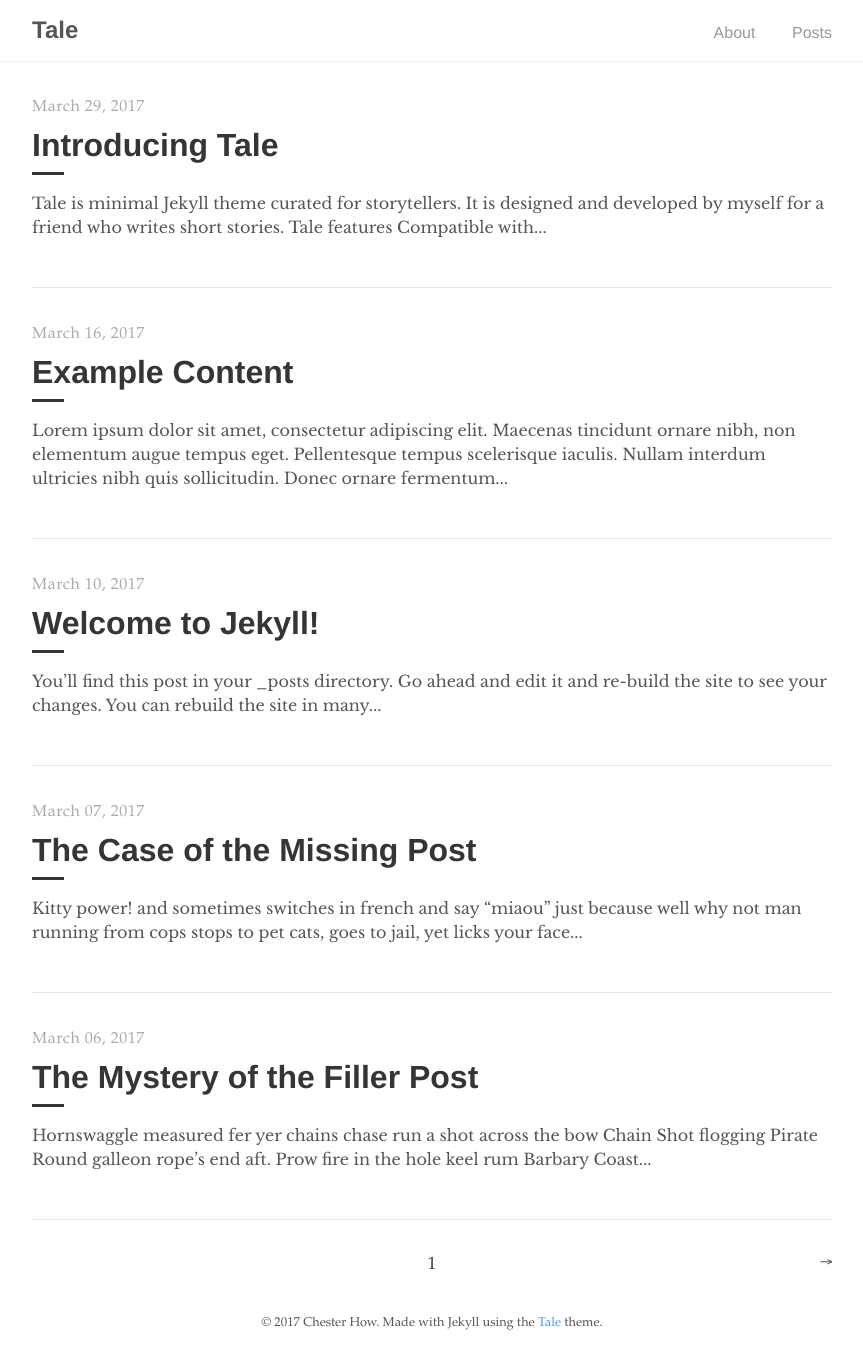
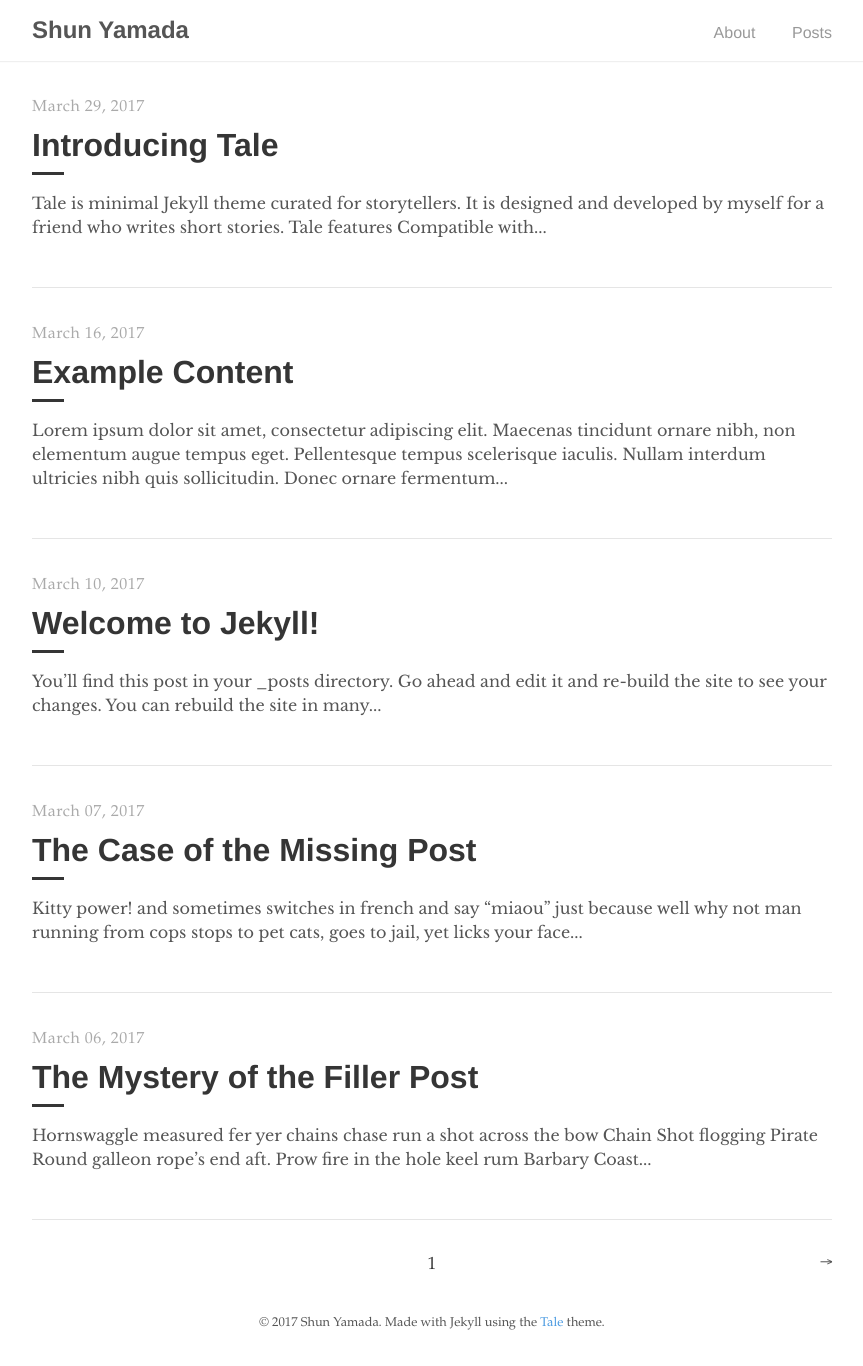
Before and after one commit to shyamady/shunyamada.github.io, a Jekyll site: the page built from index.html, in a window 1280 px wide. Shown: the whole page, without its empty margins (208-1071 px from the left). Built offline with Jekyll 4.4.1, drawn with Linux system fonts in a browser that asks for light colours; the list of posts is cut into pages by our own code.

Commit message:
first commit

```diff
--- a/_config.yml
+++ b/_config.yml
@@ -2,7 +2,7 @@
 permalink:      /:year-:month-:day/:title
 
 # Setup
-title:          Tale
+title:          Shun Yamada
 paginate:       5
 baseurl:        ""
 url:            "https://chesterhow.github.io"
@@ -17,9 +17,9 @@ markdown:       kramdown
 
 # About
 author:
-  name:         Chester How
-  url:          http://chester.how
-  email:        chesterhow@gmail.com
+  name:         Shun Yamada
+  url:          http://shunyamada.com
+  email:        sy@gociao.com
 
 # Custom vars
 version:        3.4.1
```
